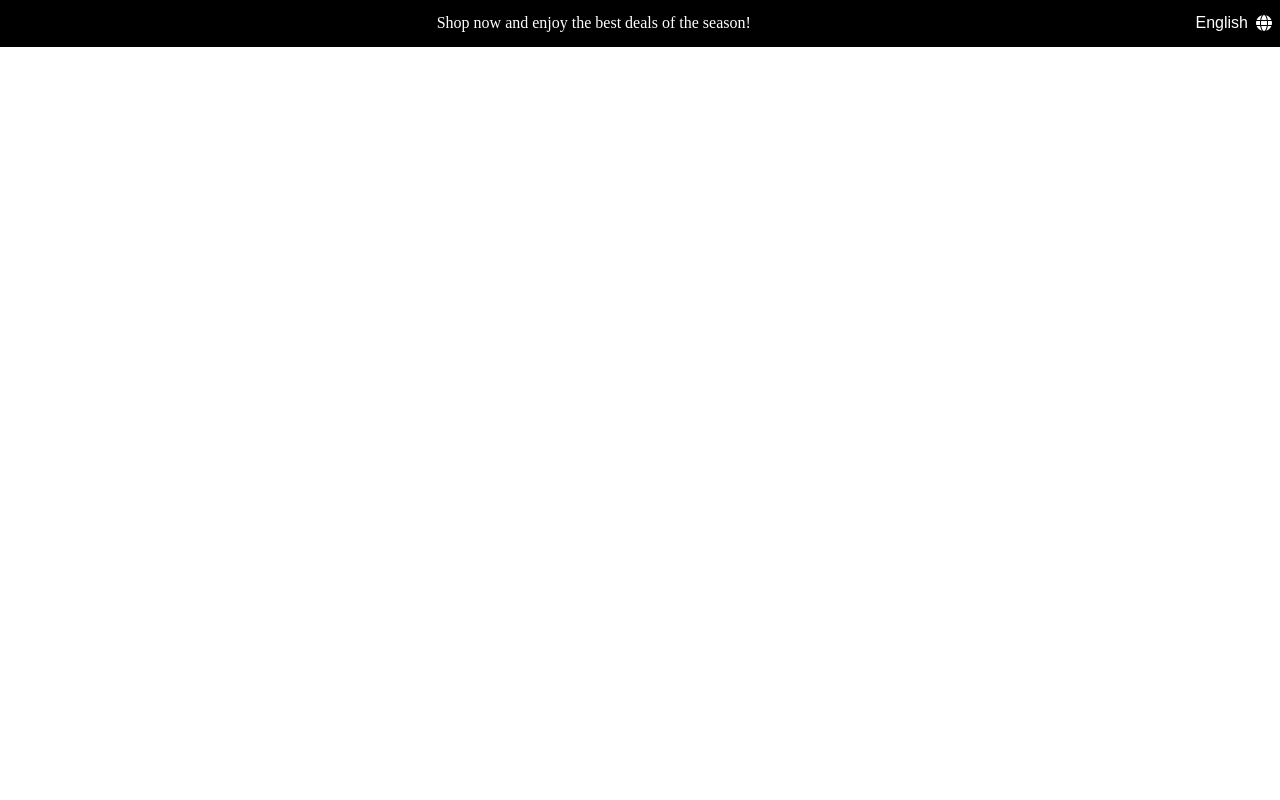
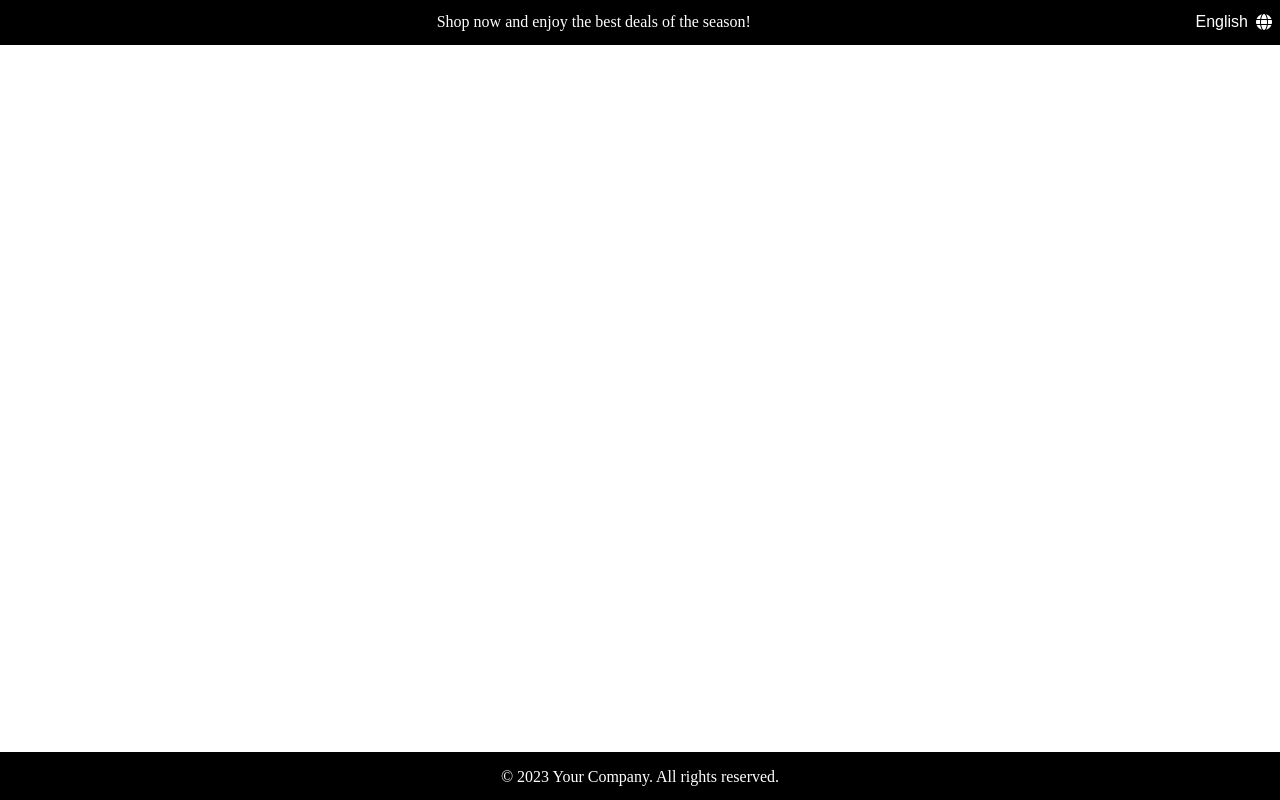
Before and after one commit to vcet-angularjs-workshop/sample-ecommerce-app, an Angular app: page / in a window 1280 px wide. Built offline with nearby package versions, Linux system fonts and the light colour scheme.

Commit message:
Implemented footer

```diff
--- a/src/app/app.component.html
+++ b/src/app/app.component.html
@@ -1,3 +1,7 @@
 <div class="app">
-    <app-top-header />
+  <app-top-header />
+  <div class="app-content">
+    <router-outlet />
+  </div>
+  <app-footer />
 </div>
--- a/src/app/app.component.scss
+++ b/src/app/app.component.scss
@@ -0,0 +1,14 @@
+.app {
+  display: flex;
+  flex-direction: column;
+  height: 100vh;
+
+  .app-content {
+    display: flex;
+    flex-direction: column;
+    align-items: center;
+    justify-content: center;
+    width: 100%;
+    flex: 1;
+  }
+}
--- a/src/app/app.component.ts
+++ b/src/app/app.component.ts
@@ -1,10 +1,11 @@
 import { Component } from '@angular/core';
 import { RouterOutlet } from '@angular/router';
 import { TopHeaderComponent } from './components/TopHeader/top-header/top-header.component';
+import { FooterComponent } from './components/Footer/footer/footer.component';
 
 @Component({
   selector: 'app-root',
-  imports: [RouterOutlet, TopHeaderComponent],
+  imports: [RouterOutlet, TopHeaderComponent, FooterComponent],
   templateUrl: './app.component.html',
   styleUrl: './app.component.scss',
 })
--- /dev/null
+++ b/src/app/components/Footer/footer/footer.component.html
@@ -0,0 +1,3 @@
+<footer class="footer">
+    <p>&copy; 2023 Your Company. All rights reserved.</p>
+</footer>
--- /dev/null
+++ b/src/app/components/Footer/footer/footer.component.scss
@@ -0,0 +1,9 @@
+@use "../../../scss/colors" as *;
+
+.footer {
+  background: $black;
+  color: $white;
+  text-align: center;
+  height: 1rem;
+  padding: 1rem;
+}
--- a/src/app/components/TopHeader/top-header/top-header.component.scss
+++ b/src/app/components/TopHeader/top-header/top-header.component.scss
@@ -1,6 +1,7 @@
 @use "../../../scss/colors" as *;
 
 .top-header {
+  position: fixed;
   display: flex;
   align-items: center;
   justify-content: center;
@@ -8,6 +9,7 @@
   background: $black;
   color: $white;
   padding: 0.4rem 0;
+  height: 2rem;
 
   .header-text {
     flex: 1;
```
Also changed, not shown: src/app/components/Footer/footer/footer.component.ts (added, +9 -0 lines).
